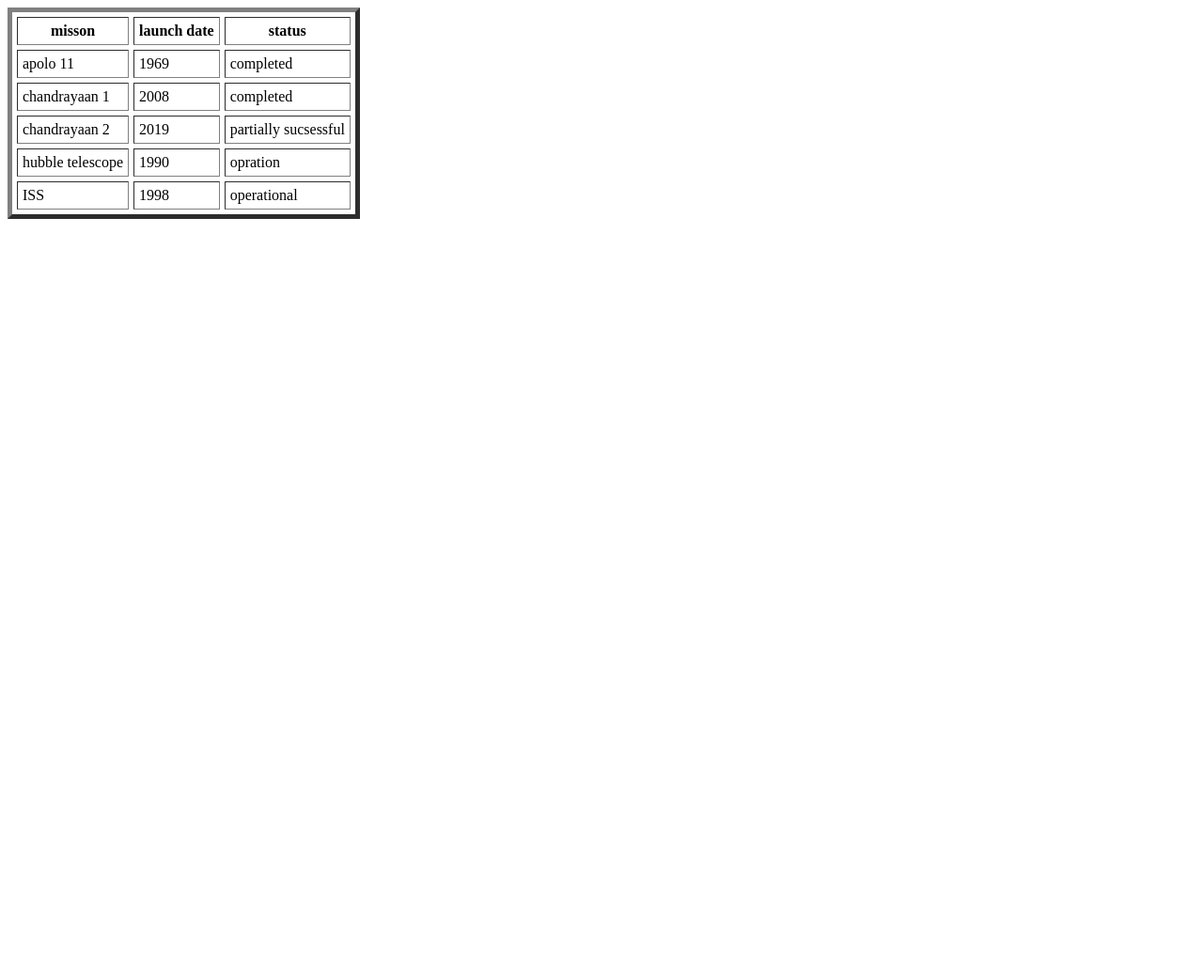
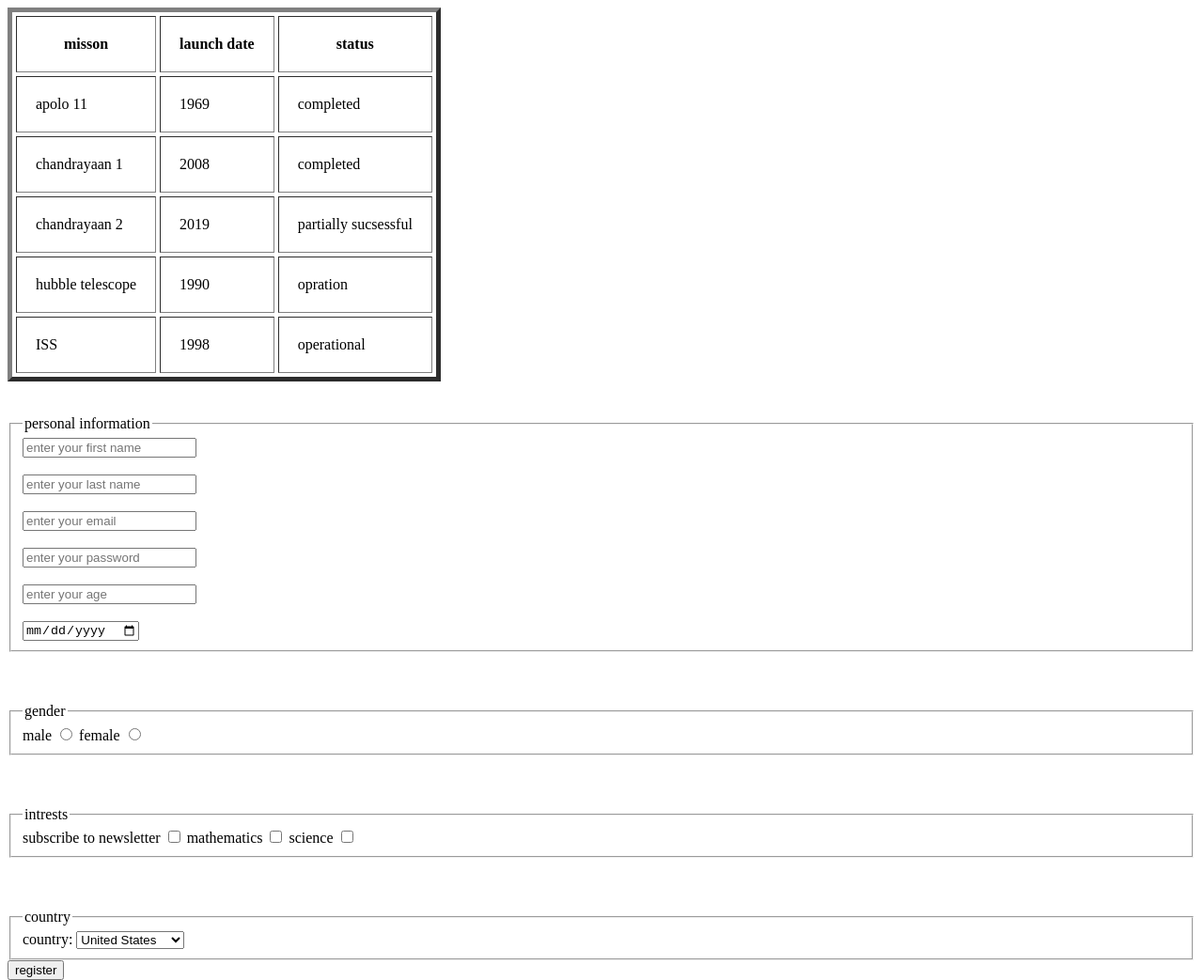
Before and after one commit to 0bobcode/tabels-and-forms, a plain HTML site: page index.html in a window 1280 px wide. Shown: the whole page at 94% size. Before the commit the page ends 800 px from the top, so only its background shows below. Drawn offline with Linux system fonts and the light colour scheme.

Commit message:
added form

```diff
--- a/index.html
+++ b/index.html
@@ -9,7 +9,7 @@
 </head>
 
 <body>
-  <table border="5" cellspacing="5" cellpadding="5">
+  <table border="5" cellspacing="4" cellpadding="20">
     <tr>
       <th>misson</th>
       <th>launch date</th>
@@ -47,7 +47,55 @@
     </tr>
 
 
+
   </table>
+  <br>
+  <br>
+  <form action="#" method="post">
+    <fieldset>
+      <legend>personal information</legend>
+      <input type="text" id="firstname" name="firstname" placeholder="enter your first name" required>
+      <br><br>
+      <input type="text" id="lastname" name="lastname" placeholder="enter your last name" required>
+      <br><br>
+      <input type="email" id="email" name="email" placeholder="enter your email" required>
+      <br><br>
+      <input type="password" id="password" name="password" placeholder="enter your password" required>
+      <br><br>
+      <input type="number" id="age" name="age" placeholder="enter your age" required>
+      <br><br>
+      <input type="date" id="dob" name="dob" placeholder="enter your birthday" required>
+    </fieldset>
+    <br><br><br>
+    <fieldset>
+      <legend>gender</legend>
+      <label for="gender-male">male</label>
+      <input type="radio" id="gender-male" name="gender" value="male">
+      <label for="gendern-female">female</label>
+      <input type="radio" id="gender-female" name="gender" value="female">
+    </fieldset>
+    <br><br><br>
+    <fieldset>
+      <legend>intrests</legend>
+      <label for="subscribe-news">subscribe to newsletter</label>
+      <input type="checkbox" id="news" name="subscribe-news" value="newsletter">
+      <label for="intrest-math">mathematics</label>
+      <input type="checkbox" id="math" name="intrest-math" value="math">
+      <label for="intrest-science">science</label>
+      <input type="checkbox" id="science" name="intrest-science" value="science">
+    </fieldset>
+    <br><br><br>
+    <fieldset>
+      <legend>country</legend>
+      <label for="country">country:</label>
+      <select id="country" name="country" >
+       <option value="us">United States</option>
+       <option value="uk">United kingdom</option>
+        <option value="canada">Canada</option>
+     </select>
+    </fieldset>
+    <input type="submit" value="register">
+  </form>
   <script src="script.js"></script>
 </body>
 
```
